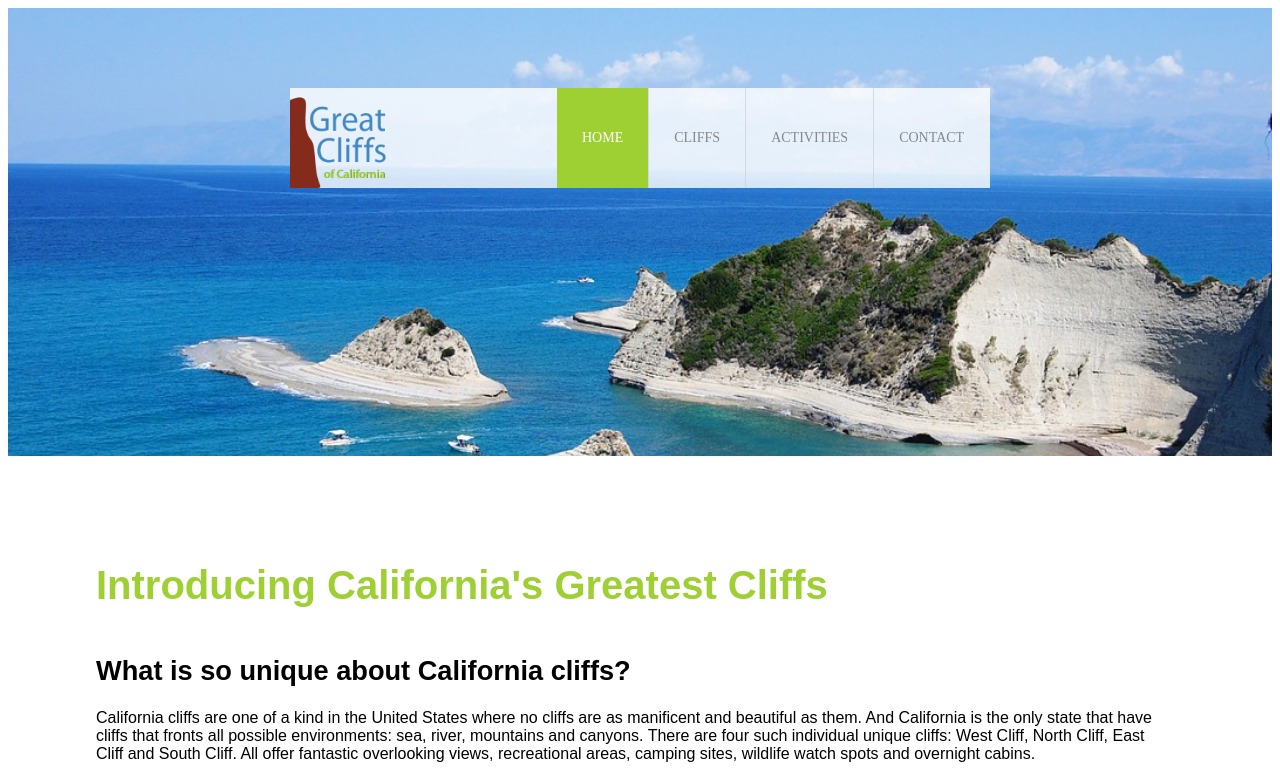
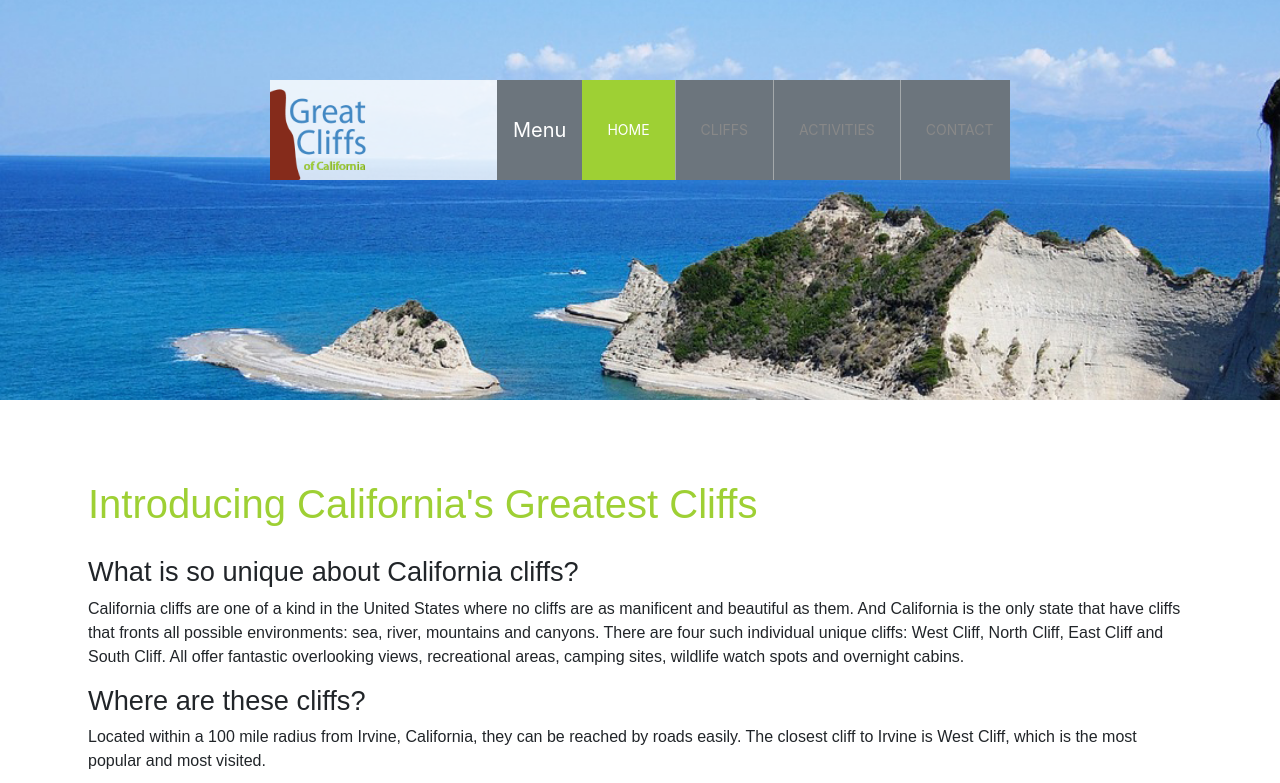
Before and after one commit to Lan-Jiang/WEB501_HWK_Module2_W2_D2, a plain HTML site: page index.html in a window 1280 px wide. Shown: the top 783 px of the page. Drawn offline with nearby package versions, Linux system fonts and the light colour scheme.

Commit message:
WEB501 HWK M2 Wk2 D2 updated nav bar

```diff
--- a/index.html
+++ b/index.html
@@ -4,9 +4,11 @@
     <title>Great Cliffs of California</title>
 
     <!-- Meta Tags -->
-    <meta charset="UTF-8" />
+    <meta charset = "utf-8">
+    <meta name = "viewport" content = "width = device-width, initial-scale = 1, shrink-to-fit = no">
 
     <!-- Bootstrap CSS -->
+    <link rel="stylesheet" href="https://maxcdn.bootstrapcdn.com/bootstrap/4.5.2/css/bootstrap.min.css">
 
     <!-- Font Awesome -->
     <link
@@ -24,13 +26,25 @@
         <div class="logo">
             <img src="images/logo.png" alt="Great Cliffs Logo" width="125">
         </div>
-        <nav class="main-menu">
-            <ul>
-                <li class="active"><a href="index.html">Home</a></li>
-                <li><a href="cliffs.html">Cliffs</a></li>
-                <li><a href="activities.html">Activities</a></li>
-                <li><a href="contact.html">Contact</a></li>
+        <nav class="navbar navbar-expand-sm navbar-dark bg-secondary main-menu" >
+          <a class="navbar-brand" href="#">Menu</a>
+          <!-- Hamburger Menu -->
+          <!-- Values for data-target and aria-controls must match id of div with the collapse class -->
+          <button class = "navbar-toggler" type = "button" data-toggle = "collapse"
+                  data-target = "#navbarContent"
+                  aria-controls = "navbarContent" aria-expanded = "false"
+                  aria-label = "Toggle navigation">
+
+            <span class = "navbar-toggler-icon"></span>
+          </button>
+          <div class="collapse navbar-collapse" id="navbarContent">
+            <ul class="navbar-nav">
+                <li class="nav-item active"><a href="index.html">Home</a></li>
+                <li class="nav-item"><a href="cliffs.html">Cliffs</a></li>
+                <li class="nav-item"><a href="activities.html">Activities</a></li>
+                <li class="nav-item"><a href="contact.html">Contact</a></li>
             </ul>
+          </div>
         </nav>
     </div>
     </header>
--- a/styles.css
+++ b/styles.css
@@ -10,7 +10,7 @@ header {
 }
 .main-header {
     background-color:rgb(255, 255, 255, 0.8) ;
-    width: 700px;
+    width: 740px;
     margin: 2em auto 0 auto;
     min-height: 100px;
     height: 100px;
@@ -26,11 +26,12 @@ header {
 .main-menu {
     margin-left: 227px;
     font-weight: 400;
+    height: 100px;
 }
 .main-menu ul li {
     list-style-type: none;
     display: inline-block;
-    float: left;
+    /* float: left; */
     padding-left: 25px;
     padding-right: 25px;
     border-left: 1px solid rgba(202, 204, 202, 0.6);
@@ -150,7 +151,7 @@ footer #nondisclaimer .social .fa-instagram {
 /* ACTIVATE BELOW WHEN TESTING NAVIGATION AND OTHERS FOR RWD */
 
 /* Media Queries */
-/*@media (max-width: 768px) {
+@media (max-width: 768px) {
     footer #nondisclaimer .copy {
         padding: 3.5em 0em 3.5em 0em;
         text-align: center;
@@ -188,4 +189,4 @@ footer #nondisclaimer .social .fa-instagram {
         min-height: 450px;
         margin-top: 1em;
       }
-} */
+}
```
